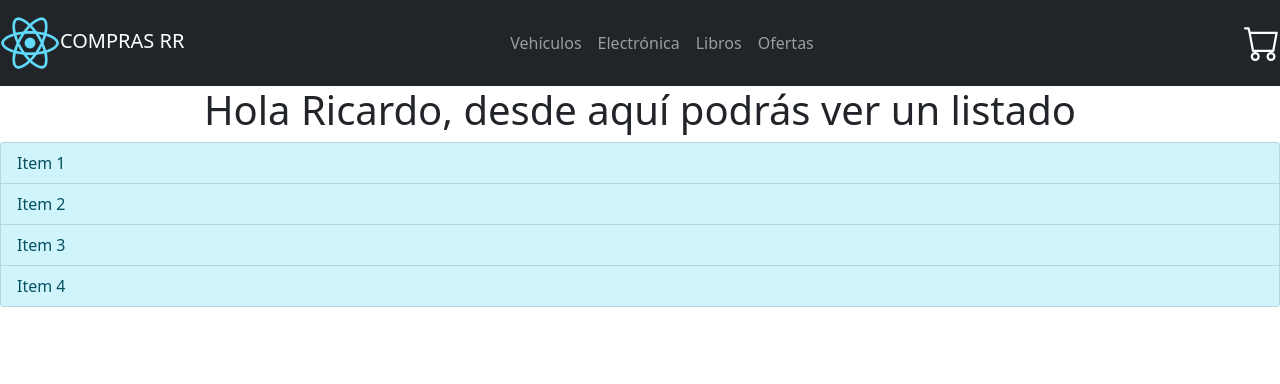
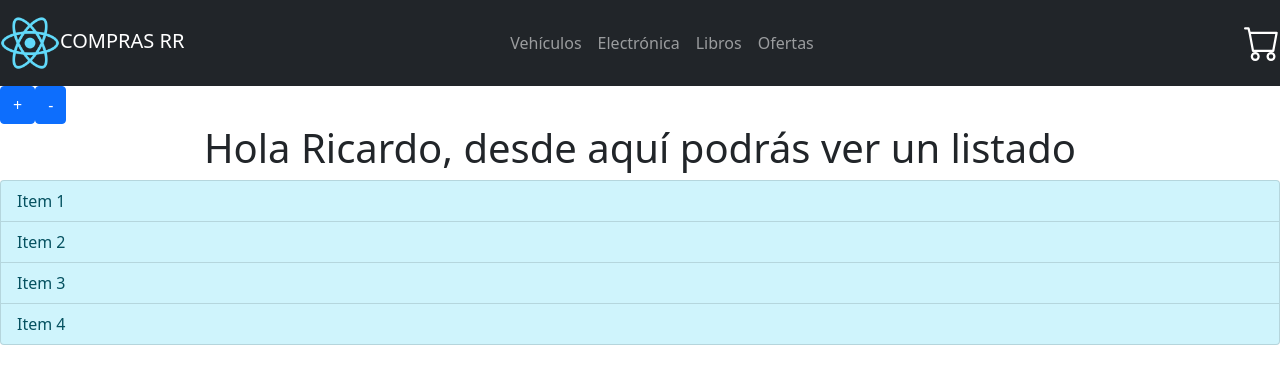
Before and after one commit to MarianoBF/compras_z, a React (Create React App) app: page / in a window 1280 px wide. Shown: the top 384 px of the page. Built offline with nearby package versions, Linux system fonts and the light colour scheme.

Commit message:
added itemcount component

```diff
--- a/src/App.js
+++ b/src/App.js
@@ -1,11 +1,13 @@
 import './App.css';
 import NavBar from "./components/NavBar"
 import ItemListContainer from "./components/ItemListContainer"
+import ItemCount from './components/ItemCount';
 
 function App() {
   return (
     <div className="App">
     <NavBar />
+    <ItemCount />
     <ItemListContainer greeting={"Hola Ricardo"}/>
     </div>
   );
--- /dev/null
+++ b/src/components/ItemCount.js
@@ -0,0 +1,15 @@
+import Button from 'react-bootstrap/Button';
+import {useState} from "react"
+
+export default function ItemCount() {
+
+const [quantity, setQuantity] = useState();
+
+    return(
+        <div>
+        <Button>+</Button>
+        {quantity}
+        <Button>-</Button>
+        </div>
+    )
+}
```
